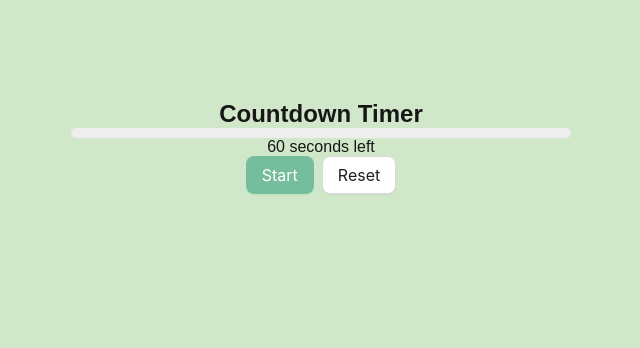
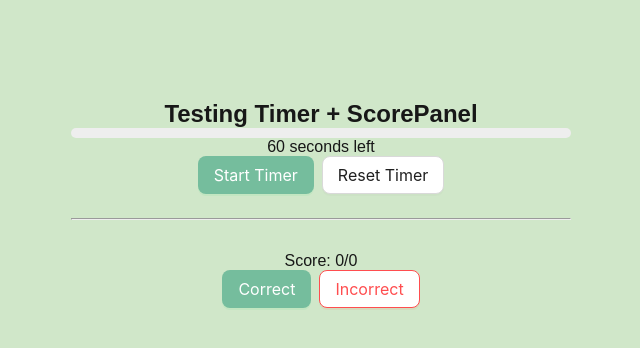
Before and after one commit to KlrShaK/MemoryDeck-Client, a Next.js app: page /test-timer in a window 1280 px wide. Shown: the top 348 px of the page, without its empty margins (319-959 px from the left). Built offline with nearby package versions, Linux system fonts and the light colour scheme; what @ant-design/nextjs-registry would draw is missing.

Commit message:
Add score logging feature

```diff
--- /dev/null
+++ b/app/components/ScorePanel.tsx
@@ -0,0 +1,26 @@
+import React, { useState } from "react";
+import { Button } from "antd";
+
+const ScorePanel = () => {
+    const [correct, setCorrect] = useState(0);
+    const [total, setTotal] = useState(0);
+
+    const handleAnswer = (isCorrect: boolean) => {
+        setTotal((t) => t + 1);
+        if (isCorrect) setCorrect((c) => c + 1);
+    };
+
+    return (
+        <div style={{ textAlign: "center", marginTop: "32px" }}>
+            <p>Score: {correct}/{total}</p>
+            <Button onClick={() => handleAnswer(true)} type="primary" style={{ marginRight: "8px" }}>
+                Correct
+            </Button>
+            <Button onClick={() => handleAnswer(false)} danger>
+                Incorrect
+            </Button>
+        </div>
+    );
+};
+
+export default ScorePanel;
--- a/app/test-timer/page.tsx
+++ b/app/test-timer/page.tsx
@@ -2,8 +2,9 @@
 
 import React, { useEffect } from "react";
 import { Button } from "antd";
+import ProgressBar from "@/components/ProgressBar";
+import ScorePanel from "@/components/ScorePanel";
 import { useTimer } from "@/hooks/useTimer";
-import ProgressBar from "@/components/ProgressBar";
 import { useApi } from "@/hooks/useApi";
 
 const TimerPage = () => {
@@ -11,40 +12,27 @@ const TimerPage = () => {
     const { timeLeft, isRunning, start, reset } = useTimer(duration);
     const api = useApi();
 
-    const quizId = 1; // temporary mock
-    const userId = 123; // replace with your logged-in user ID
-    const flashcardId = 999; // example flashcard
-    const answer = "Skipped";
-
     useEffect(() => {
         if (timeLeft === 0 && isRunning) {
-            console.log("Time’s up! Submitting...");
-
-            api
-                .post<boolean>("/quiz/submit-answer", {
-                    quizId,
-                    userId,
-                    flashcardId,
-                    answer,
-                })
-                .then((res) => {
-                    console.log("Answer submitted!", res);
-                })
-                .catch((err) => {
-                    console.error("Error submitting answer", err);
-                });
+            console.log("⏱ Time's up! Would trigger backend now.");
         }
     }, [timeLeft, isRunning]);
 
     return (
         <div style={{ maxWidth: 500, margin: "100px auto", textAlign: "center" }}>
-            <h2>Countdown Timer</h2>
+            <h2>Testing Timer + ScorePanel</h2>
+
             <ProgressBar timeLeft={timeLeft} duration={duration} />
             <p>{timeLeft} seconds left</p>
+
             <Button onClick={start} type="primary" style={{ marginRight: "8px" }}>
-                Start
+                Start Timer
             </Button>
-            <Button onClick={reset}>Reset</Button>
+            <Button onClick={reset}>Reset Timer</Button>
+
+            <hr style={{ margin: "24px 0" }} />
+
+            <ScorePanel />
         </div>
     );
 };
```
